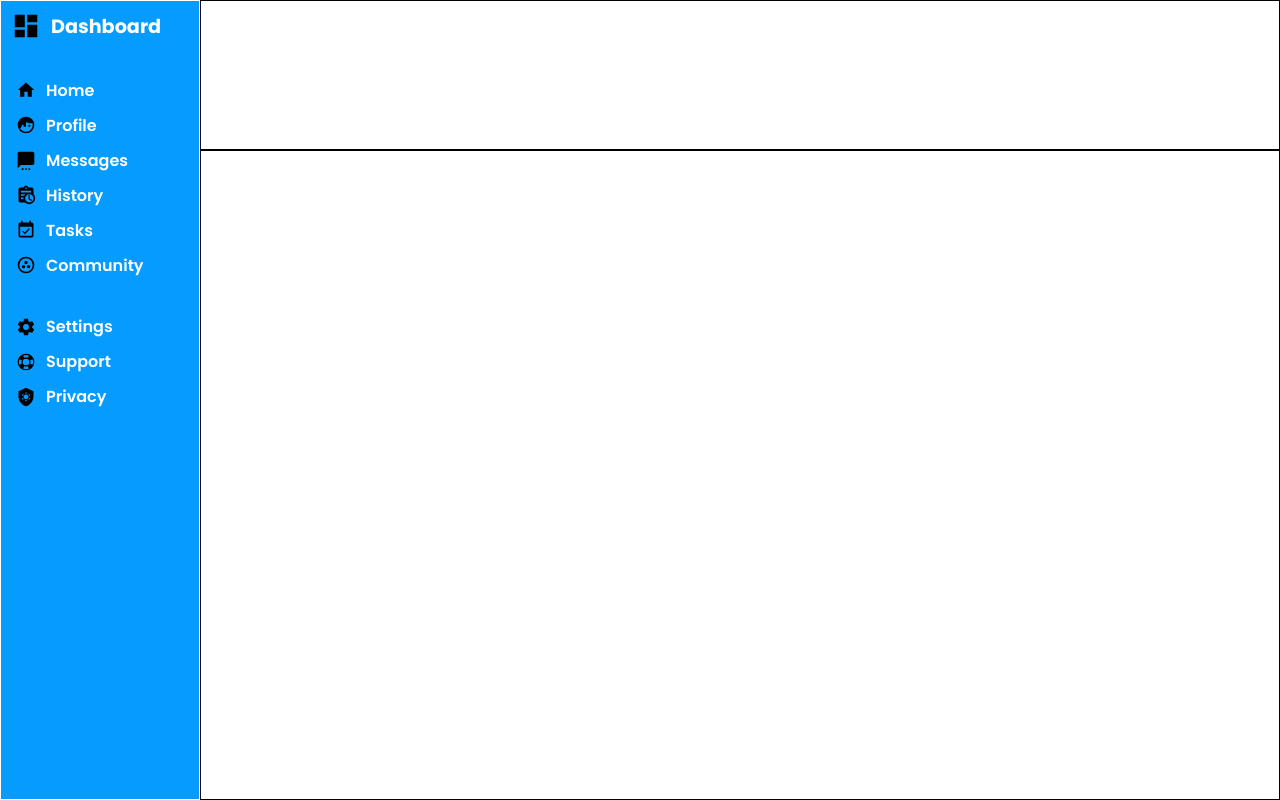
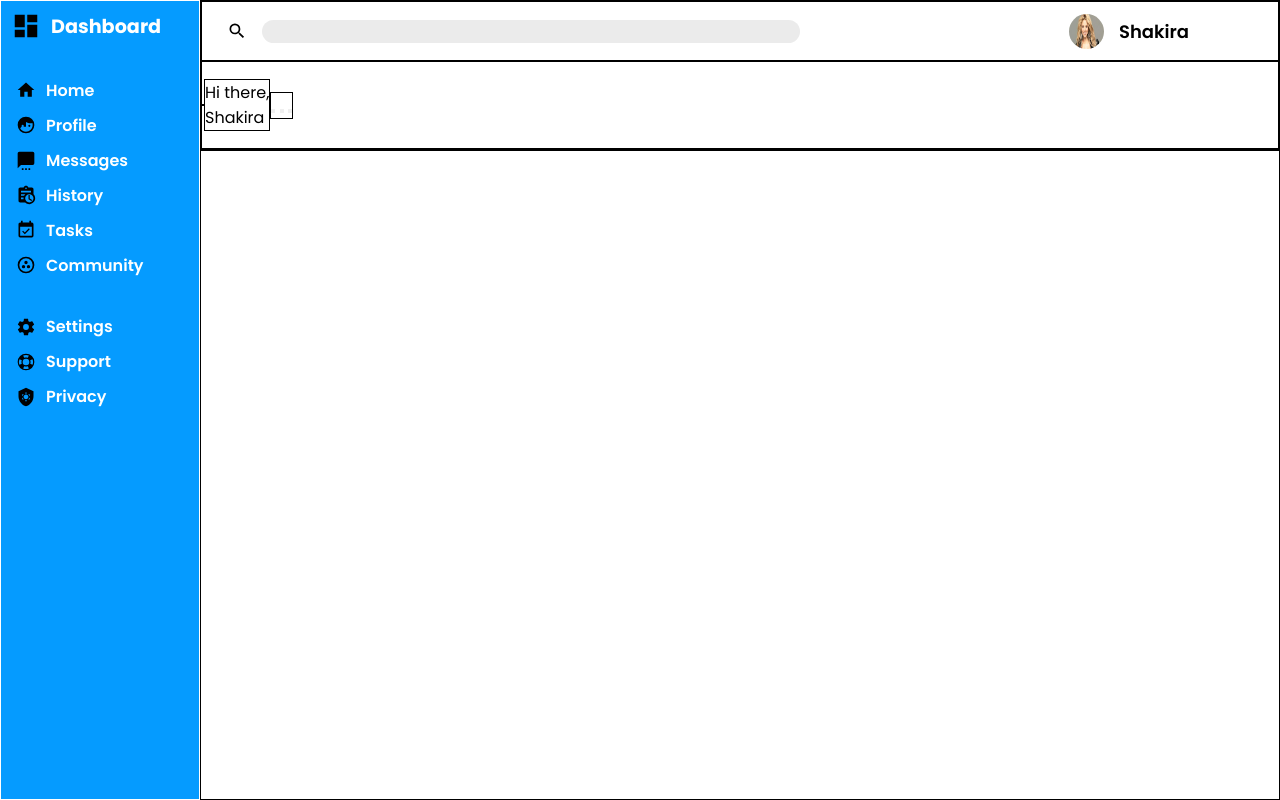
Before and after one commit to pedrolopez-e/admin-dashboard, a plain HTML site: page index.html in a window 1280 px wide. Drawn offline with Linux system fonts and the light colour scheme.

Commit message:
Style the first (top) part of the header

```diff
--- a/index.html
+++ b/index.html
@@ -9,7 +9,25 @@
 </head>
 <body>
     <div class="container">
-        <header class="container-grid-item"></header>
+        <header class="container-grid-item">
+            <div>
+                <img src="images/magnify.svg" alt="" class="search-icon">
+                <input type="text" class="search-input">
+                <img src="images/shakira.jpg" alt="" class="header-profile-pic">
+                <p class="name">Shakira</p>
+            </div>
+            <div>
+                <img src="" alt="" class="header-item">
+                <p class="header-item">
+                    Hi there, <br>Shakira
+                </p>
+                <div class="buttons header-item">
+                    <button></button>
+                    <button></button>
+                    <button></button>
+                </div>
+            </div>
+        </header>
         <main class="container-grid-item"></main>
         <div class="sidebar container-grid-item">
             <h1><img src="images/view-dashboard.svg" id="logo">Dashboard</h1>
@@ -30,6 +48,6 @@
 <!--* Overall grid is 2x2
     * The sidebar spans through the two rows and only the first column
     * The second row has a min size of 1fr and not a clear max size, it occupies the whole height
-    Use flexbox for sidebar
+    * Use flexbox for sidebar
     Create two divs for the header and use flexbox in each of them
     Main has another grid with 2 columns and the first column has another grid with auto-fit for the cards and the second one a flex display for its content-->
--- a/style.css
+++ b/style.css
@@ -71,3 +71,61 @@ h1 {
 .community {
     margin-bottom: 15%;
 }
+
+header {
+    display: grid;
+    grid-template-columns: 1fr;
+    grid-template-rows: 60px calc(100% - 60px);
+}
+
+header div {
+    border: solid 1px;
+}
+
+header > div {
+    display: flex;
+    flex-direction: row;
+    align-items: center;
+}
+
+.search-input {
+    height: 23px;
+    margin-right: 25%;
+    width: 50%;
+    border-radius: 15px;
+    background-color: rgb(235, 235, 235);
+    border: none;
+}
+
+.search-icon {
+    margin-left: 25px;
+    margin-right: 15px;
+    height: 20px;
+    width: 20px;
+}
+
+.header-profile-pic {
+    margin-right: 15px;
+    height: 35px;
+    width: 35px;
+    border-radius: 50%;
+}
+
+.name {
+    font-weight: 600;
+    font-size: large;
+}
+
+header:nth-child(2) {
+    display: flex;
+    flex-direction: row;
+}
+
+header:nth-child(2) img {
+    height: 20px;
+    width: 20px;
+}
+
+.header-item {
+    border: solid 1px;
+}
```
Also changed, not shown: images/magnify.svg (added), images/shakira.jpg (added).
